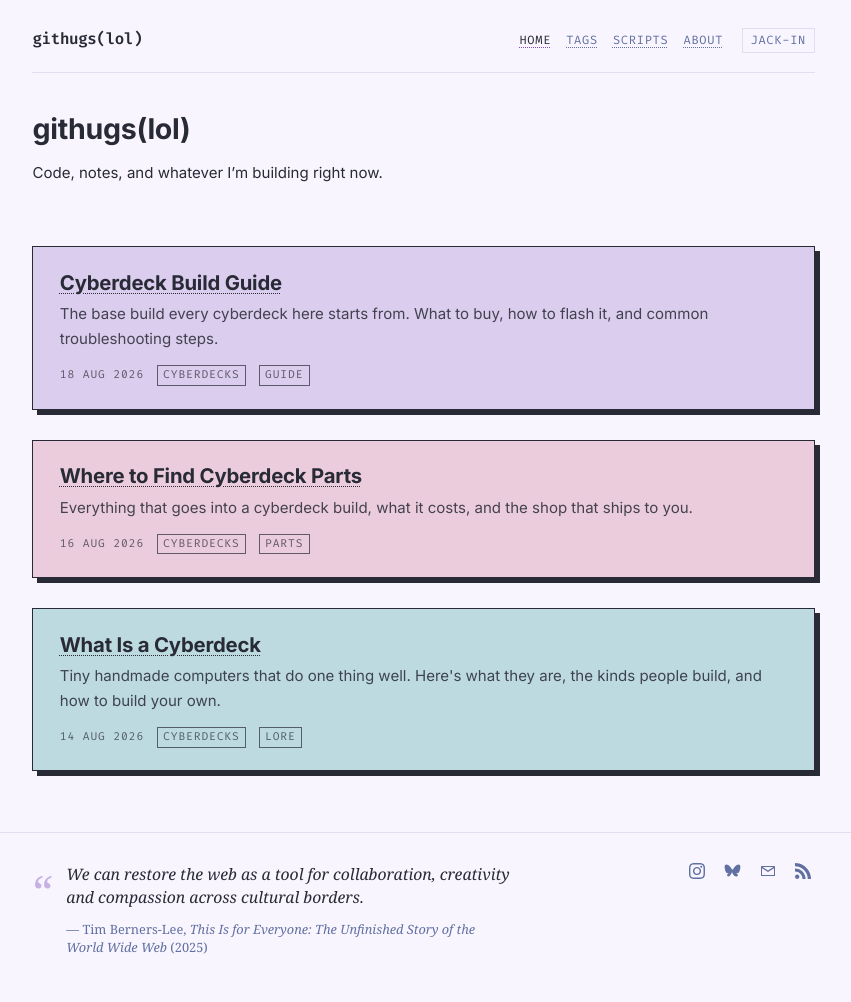
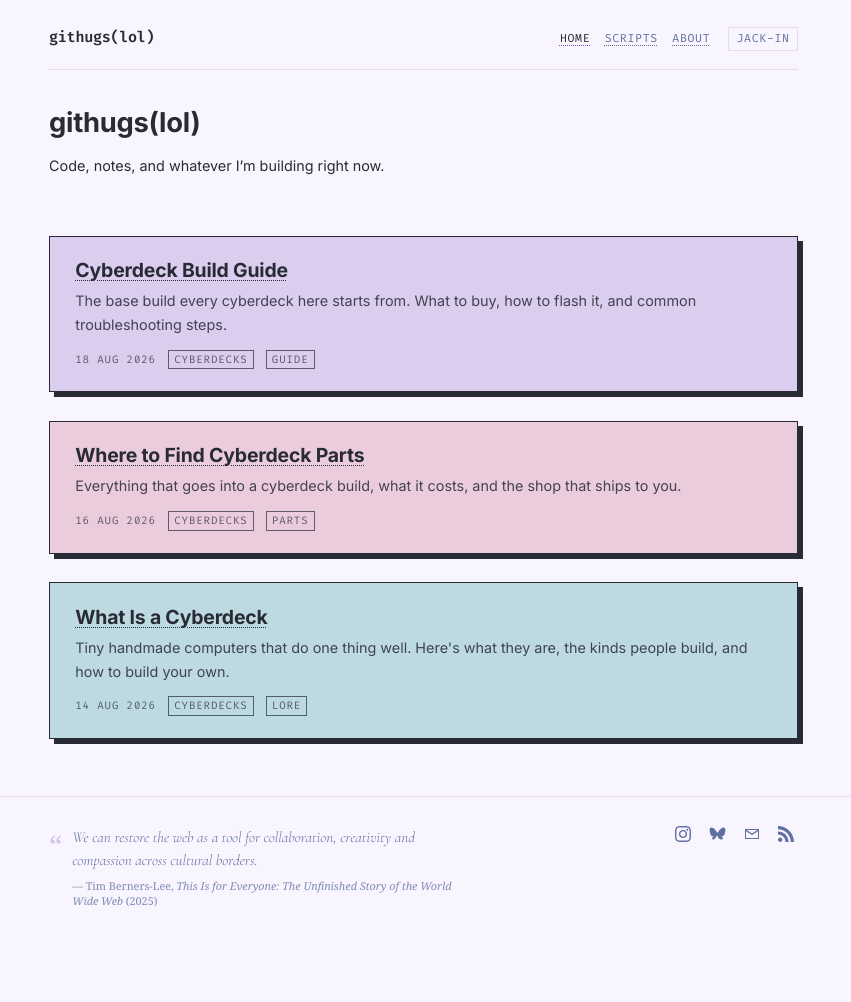
Before and after one commit to kirenia/kirenia.github.io, a Jekyll site: the page built from index.markdown, in a window 1280 px wide. Shown: the whole page, without its empty margins (209-1060 px from the left). Built offline with Jekyll 4.4.1, drawn with Linux system fonts in a browser that asks for light colours; after the commit the page ends 952 px from its top, so only the background shows below that.

Commit message:
cross-browser checks

```diff
--- a/_data/nav.yml
+++ b/_data/nav.yml
@@ -1,8 +1,6 @@
 # edit this list to change the top nav. `url` is relative to the site root.
 - title: home
   url: /
-- title: tags
-  url: /tags/
 - title: scripts
   url: /scripts/
 - title: about
--- a/_includes/footer.html
+++ b/_includes/footer.html
@@ -12,6 +12,7 @@
     {%- endif -%}
 
     <div class="footer-social">
+      {% include social-icons.svg %}
       {% include social.html %}
     </div>
   </div>
--- a/_includes/head.html
+++ b/_includes/head.html
@@ -6,7 +6,7 @@
 
 <link rel="preconnect" href="https://fonts.googleapis.com">
 <link rel="preconnect" href="https://fonts.gstatic.com" crossorigin>
-<link rel="stylesheet" href="https://fonts.googleapis.com/css2?family=Fira+Code:wght@400;500;600&family=Inter:wght@400..700&display=swap">
+<link rel="stylesheet" href="https://fonts.googleapis.com/css2?family=Cormorant+Garamond:ital,wght@1,300&family=Fira+Code:wght@400;500;600&family=Inter:wght@400..700&display=swap">
 <link rel="stylesheet" href="{{ '/assets/css/style.css' | relative_url }}">
 <link rel="icon" type="image/png" href="{{ '/assets/img/stickers/star.png' | relative_url }}">
 <link rel="apple-touch-icon" href="{{ '/assets/img/stickers/star.png' | relative_url }}">
--- a/_includes/social.html
+++ b/_includes/social.html
@@ -1,16 +1,15 @@
-{%- assign icons = '/assets/minima-social-icons.svg' | relative_url -%}
 <ul class="social-media-list">
   {%- if site.github_username -%}
-  <li><a href="https://github.com/{{ site.github_username | cgi_escape | escape }}" title="github" target="_blank" rel="noopener noreferrer"><svg class="svg-icon"><use href="{{ icons }}#github"></use></svg><span class="username">{{ site.github_username | escape }}</span></a></li>
+  <li><a href="https://github.com/{{ site.github_username | cgi_escape | escape }}" title="github" target="_blank" rel="noopener noreferrer"><svg class="svg-icon"><use href="#github"></use></svg><span class="username">{{ site.github_username | escape }}</span></a></li>
   {%- endif -%}
   {%- if site.instagram_username -%}
-  <li><a href="https://instagram.com/{{ site.instagram_username | cgi_escape | escape }}" rel="me noopener noreferrer" title="instagram" target="_blank"><svg class="svg-icon"><use href="{{ icons }}#instagram"></use></svg><span class="username">{{ site.instagram_username | escape }}</span></a></li>
+  <li><a href="https://instagram.com/{{ site.instagram_username | cgi_escape | escape }}" rel="me noopener noreferrer" title="instagram" target="_blank"><svg class="svg-icon"><use href="#instagram"></use></svg><span class="username">{{ site.instagram_username | escape }}</span></a></li>
   {%- endif -%}
   {%- if site.bluesky_username -%}
-  <li><a href="https://bsky.app/profile/{{ site.bluesky_username | cgi_escape | escape }}" rel="me noopener noreferrer" title="bluesky" target="_blank"><svg class="svg-icon"><use href="{{ icons }}#bluesky"></use></svg><span class="username">{{ site.bluesky_username | escape }}</span></a></li>
+  <li><a href="https://bsky.app/profile/{{ site.bluesky_username | cgi_escape | escape }}" rel="me noopener noreferrer" title="bluesky" target="_blank"><svg class="svg-icon"><use href="#bluesky"></use></svg><span class="username">{{ site.bluesky_username | escape }}</span></a></li>
   {%- endif -%}
   {%- if site.email -%}
-  <li><a class="u-email" href="mailto:{{ site.email }}" title="email"><svg class="svg-icon"><use href="{{ icons }}#envelope"></use></svg><span class="username">email</span></a></li>
+  <li><a class="u-email" href="mailto:{{ site.email }}" title="email"><svg class="svg-icon"><use href="#envelope"></use></svg><span class="username">email</span></a></li>
   {%- endif -%}
-  <li><a href="{{ '/feed.xml' | relative_url }}" title="rss" target="_blank" rel="noopener noreferrer"><svg class="svg-icon"><use href="{{ icons }}#rss"></use></svg><span class="username">rss</span></a></li>
+  <li><a href="{{ '/feed.xml' | relative_url }}" title="rss" target="_blank" rel="noopener noreferrer"><svg class="svg-icon"><use href="#rss"></use></svg><span class="username">rss</span></a></li>
 </ul>
--- a/assets/css/style.css
+++ b/assets/css/style.css
@@ -83,13 +83,49 @@
 /* a picked theme beats the system one */
 :root[data-theme="light"] { color-scheme: light; }
 
+/* light-dark() is the whole palette, so anything that cannot parse it would
+   lose every colour at once. those engines (safari < 17.5, chrome < 123,
+   firefox < 120) get the light theme spelled out instead. */
+@supports not (color: light-dark(#000, #fff)) {
+  :root {
+    --drac-bg: #f9f5ff;
+    --drac-fg: #282a36;
+    --drac-comment: #6070a1;
+    --drac-orange: #a06315;
+    --drac-yellow: #7e7203;
+    --drac-green: #1c832d;
+    --drac-purple: #7c4dbd;
+    --drac-cyan: #157c92;
+    --drac-pink: #b74a86;
+    --drac-red: #c33027;
+
+    --line: #e4dcf2;
+    --link: #7c4dbd;
+    --card-bg: #ffffff;
+    --card-edge: #282a36;
+    --code-bg: #efe7fb;
+    --pre-bg: #efe7fb;
+    --pre-fg: #282a36;
+    --sticker-shadow: rgba(0, 0, 0, 0.25);
+  }
+
+  .card,
+  .note {
+    border-color: var(--ink);
+    box-shadow: var(--shadow);
+  }
+
+  .card:hover,
+  .card:focus-within { box-shadow: 7px 7px 0 var(--ink); }
+}
+
 /* base ---------------------------------------------------------------- */
 
 * { box-sizing: border-box; }
 
 html {
   /* everything is sized in rem, so this one dial scales the whole site */
-  font-size: 94%;
+  font-size: 90%;
   scrollbar-gutter: stable;
   -webkit-text-size-adjust: 100%;
 }
@@ -520,43 +556,47 @@ th, td { border-bottom: 1px solid var(--line); padding: 0.5rem 0.6rem; text-alig
 
 .footer-quote {
   position: relative;
-  flex: 1 1 22rem;
-  max-width: 32rem;
+  flex: 1 1 20rem;
+  max-width: 28rem;
   margin: 0;
-  padding-left: 2.25rem;
+  padding-left: 1.6rem;
   border: 0;
   --serif: ui-serif, "Iowan Old Style", Georgia, Palatino, serif;
 }
 
-/* a big soft quotation mark instead of a rule down the side */
+/* a small soft quotation mark instead of a rule down the side */
 .footer-quote::before {
   content: "\201C";
   position: absolute;
   left: 0;
-  top: 0.35rem;
+  top: 0.3rem;
   font-family: var(--serif);
-  font-size: 3rem;
+  font-size: 2rem;
   line-height: 1;
   color: var(--accent);
-  opacity: 0.4;
+  opacity: 0.3;
 }
 
 .footer-quote p {
   margin: 0;
-  font-family: var(--serif);
+  /* a serif that actually ships a light weight — the system stack has none,
+     so font-weight: 300 alone would render identically to 400 */
+  font-family: "Cormorant Garamond", var(--serif);
   font-size: 1.05rem;
   font-style: italic;
+  font-weight: 300;
   line-height: 1.5;
-  color: var(--fg);
+  color: var(--dim);
 }
 
 .footer-quote footer {
-  margin-top: 0.65rem;
+  margin-top: 0.45rem;
   font-family: var(--serif);
-  font-size: 0.85rem;
+  font-size: 0.75rem;
   font-style: normal;
-  line-height: 1.45;
+  line-height: 1.4;
   color: var(--dim);
+  opacity: 0.8;
 }
 
 .footer-quote footer::before { content: "\2014\00a0"; }
```
Also changed, not shown: _layouts/default.html (+9 -2 lines), _includes/social-icons.svg.
